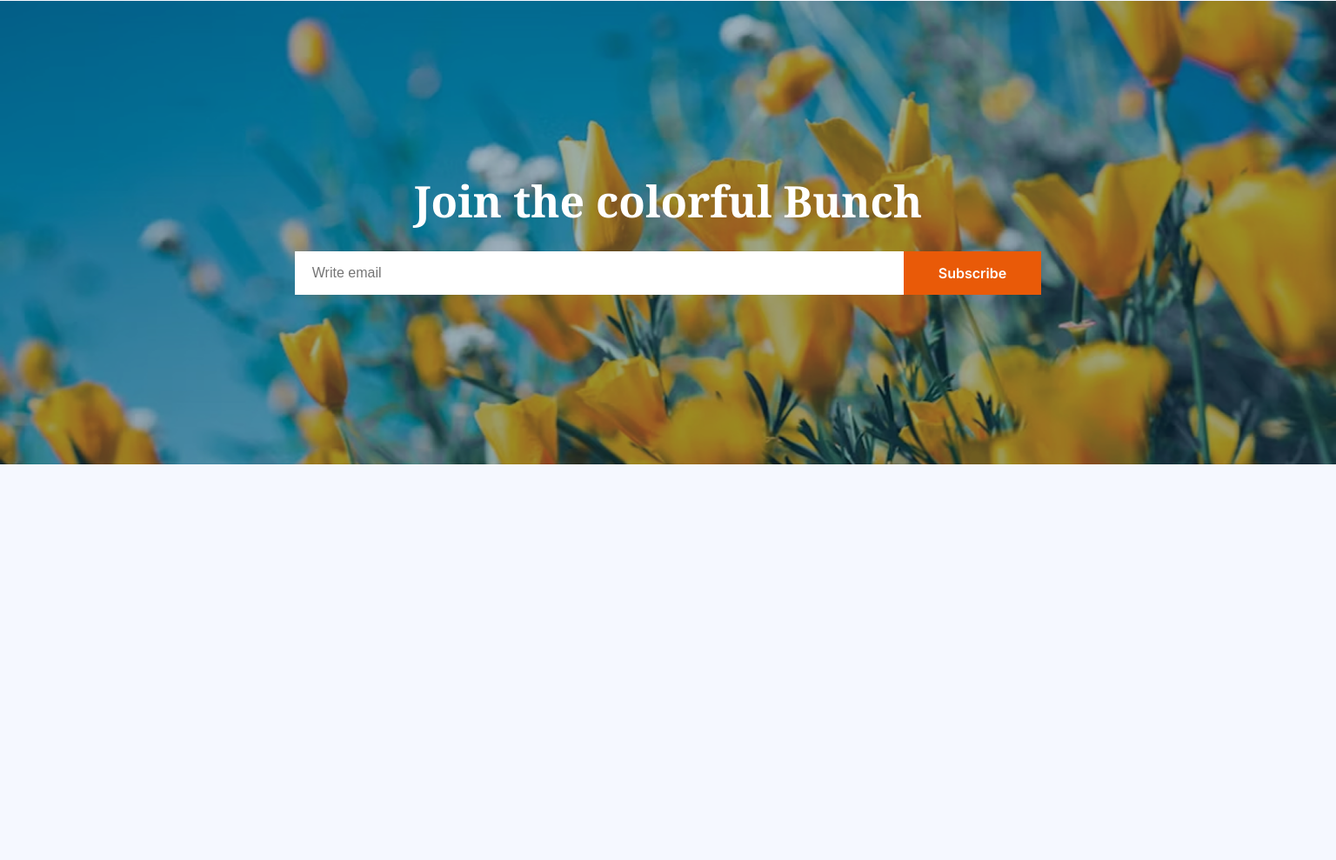
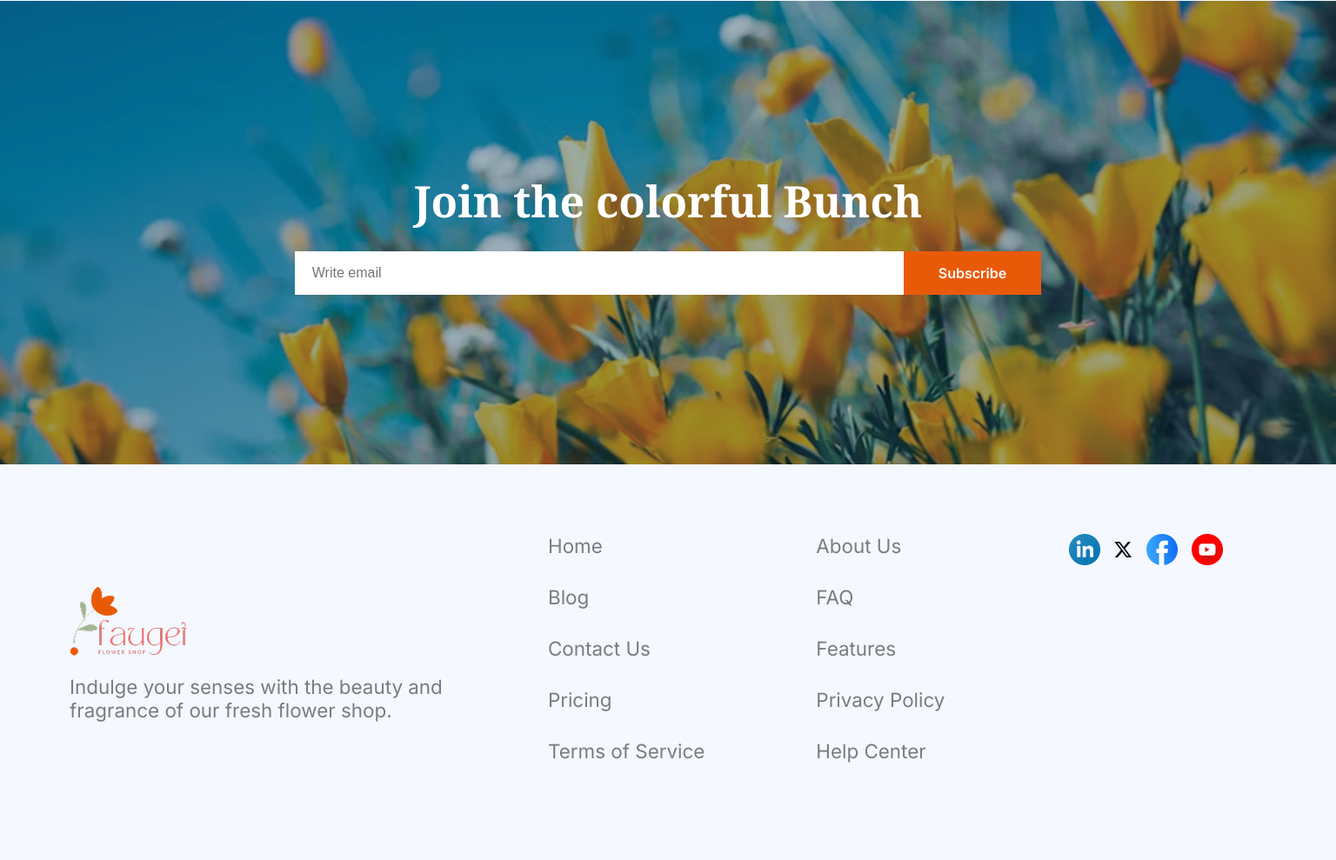
Before and after one commit to TamimKhan-dev/Assignment-2, a plain HTML site: page index.html in a window 1536 px wide. Shown: the part 3806-4795 px from the top of the page at 87% size. Before the commit the page ends 4340 px from the top, so only its background shows below. Drawn offline with Linux system fonts and the light colour scheme.

Commit message:
added footer section with responsive design

```diff
--- a/index.html
+++ b/index.html
@@ -11,6 +11,7 @@
     <link rel="stylesheet" href="styles/plants_lover.css">
     <link rel="stylesheet" href="styles/latest_deals.css">
     <link rel="stylesheet" href="styles/join.css">
+    <link rel="stylesheet" href="styles/footer.css">
 
     <!-- Font awesome link -->
     <link rel="stylesheet" href="https://cdnjs.cloudflare.com/ajax/libs/font-awesome/7.0.0/css/all.min.css" integrity="sha512-DxV+EoADOkOygM4IR9yXP8Sb2qwgidEmeqAEmDKIOfPRQZOWbXCzLC6vjbZyy0vPisbH2SyW27+ddLVCN+OMzQ==" crossorigin="anonymous" referrerpolicy="no-referrer" />
@@ -49,6 +50,7 @@
         </div>
     </header>
 
+    <!-- Main starts from here -->
     <main>
         <!-- Plants section starts from here -->
         <section class="items">
@@ -194,5 +196,35 @@
                 </div>
           </section>
     </main>
+
+    <!-- Footer starts from here -->
+    <footer>
+        <section class="footer_contents">
+            <div class="footer_heading_options">
+                <div class="footer_heading">
+                    <img src="assets/logo.png" alt="Footer logo image">
+                    <p class="footer_description descriptions">Indulge your senses with the beauty and fragrance of our fresh flower shop. </p>
+                </div>
+                <ul class="footer_nav_items">
+                    <li><a href="#">Home</a></li>
+                    <li><a href="#">About Us</a></li>
+                    <li><a href="#">Blog</a></li>
+                    <li><a href="#">FAQ</a></li>
+                    <li><a href="#">Contact Us</a></li>
+                    <li><a href="#">Features</a></li>
+                    <li><a href="#">Pricing</a></li>
+                    <li><a href="#">Privacy Policy</a></li>
+                    <li><a href="#">Terms of Service</a></li>
+                    <li><a href="#">Help Center</a></li>
+                </ul>
+            </div>
+            <div class="foonter_icons">
+                <img src="assets/icon-linkedin.png" alt="Footer icons">
+                <img src="assets/icon-twitter.png" alt="Footer icons">
+                <img src="assets/icon-facebook.png" alt="Footer icons">
+                <img src="assets/icon-youtube.png" alt="Footer icons">
+            </div>
+        </section>
+    </footer>
 </body>
 </html>
--- /dev/null
+++ b/styles/footer.css
@@ -0,0 +1,70 @@
+/* Footer section styles */
+footer{
+    width: 100%;
+    padding: 20px;
+}
+.footer_heading_options img{
+    margin-bottom: 1rem;
+}
+.footer_description{
+    font-size: 1rem;
+    font-weight: 400;
+    margin-bottom: 1.3rem;
+}
+.footer_nav_items li{
+    margin-bottom: 2rem;
+    cursor: pointer;
+}
+.footer_nav_items li a{
+    color: rgba(0, 0, 0, 0.5);
+}
+.foonter_icons{
+    display: flex;
+    align-items: center;
+    gap: 1rem;
+}
+
+/* Footer section responsive design */
+@media screen and (min-width: 768px) {
+    .footer_description{
+        width: 400px;
+        font-size: 1.1rem;
+    }
+}
+@media screen and (min-width: 1024px) {
+    .footer_description{
+        width: 440px;
+        font-size: 1.2rem;
+    }
+    .footer_nav_items li a{
+        font-size: 1.2rem;
+    }
+}
+@media screen and (min-width: 1440px) {
+    .footer_contents{
+        padding: 60px;
+        display: flex;
+    }
+    .footer_heading_options{
+        display: flex;
+        justify-content: center;
+        align-items: center;
+        gap: 110px;
+        margin-right: 110px;
+    }
+    .footer_nav_items{
+        display: grid;
+        grid-template-columns: repeat(2, 1fr);
+        column-gap: 128px;
+    }
+    .foonter_icons{
+        align-self: flex-start;
+    }
+    .footer_nav_items li a{
+        white-space: nowrap;
+        font-size: 1.4rem;
+    }
+    .footer_description{
+       font-size: 1.4rem;
+    }
+}
```
